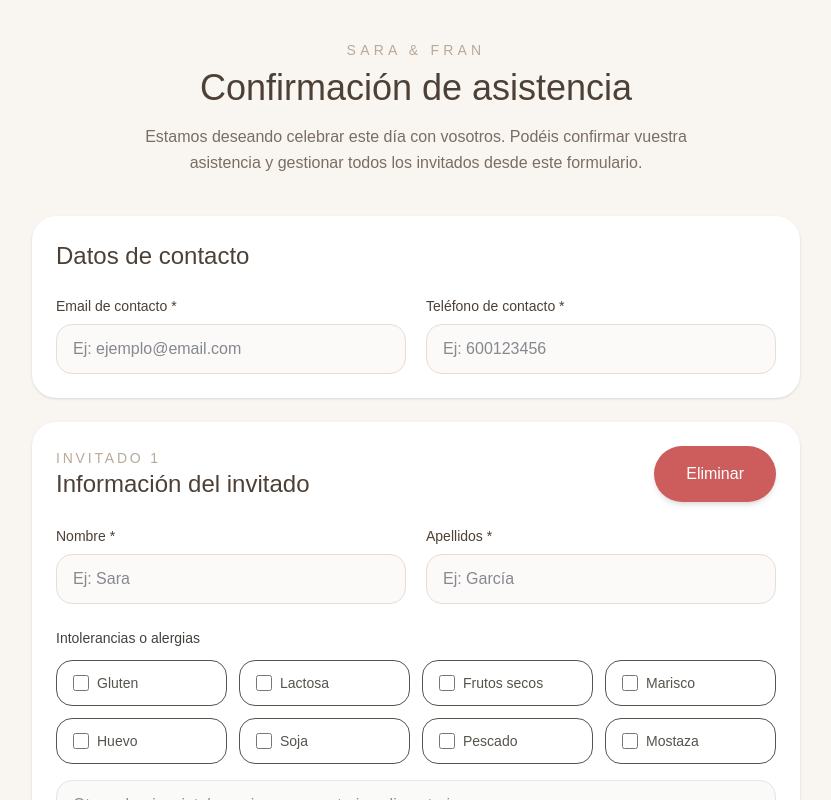
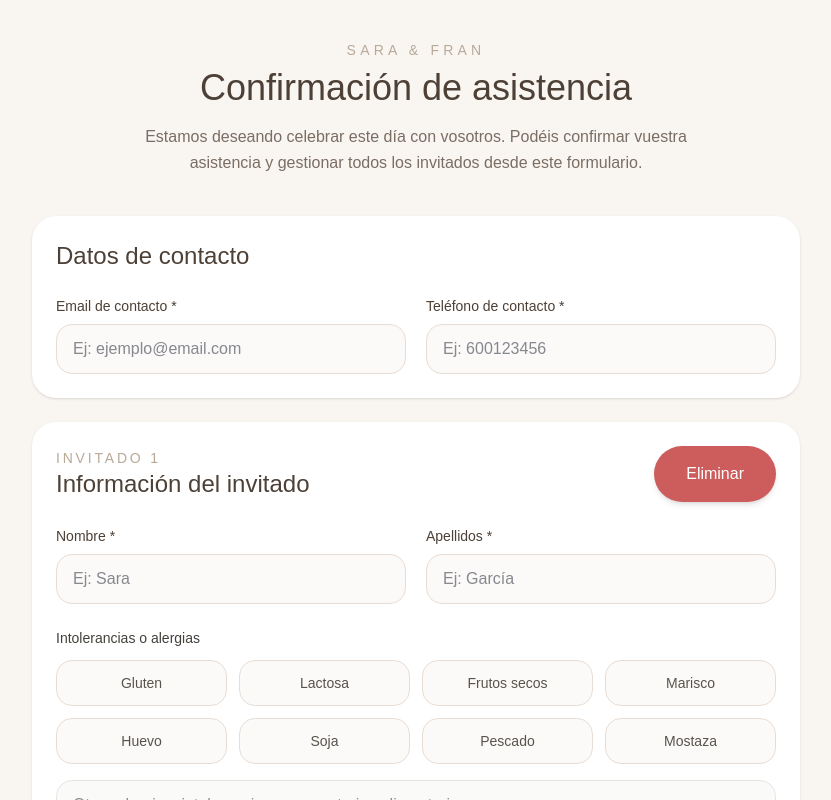
Before and after one commit to MiguelRico/boda-toscano-sara, a React (Vite) app: page /rsvp in a window 1280 px wide. Both pictures are taken after a click on the button "Crear nueva confirmación". Shown: the top 800 px of the page, without its empty margins (224-1055 px from the left). Built offline with nearby package versions, Linux system fonts and the light colour scheme.

Commit message:
Add RevealItem, PageTransition

```diff
--- a/package.json
+++ b/package.json
@@ -12,6 +12,7 @@
   "dependencies": {
     "@hookform/resolvers": "^5.2.2",
     "axios": "^1.16.1",
+    "framer-motion": "^12.38.0",
     "react": "^19.2.6",
     "react-dom": "^19.2.6",
     "react-hook-form": "^7.75.0",
--- /dev/null
+++ b/src/components/common/HeroReveal.jsx
@@ -0,0 +1,26 @@
+import { motion } from "framer-motion";
+
+export function HeroReveal({ children }) {
+  return (
+    <motion.div
+      initial={{
+        opacity: 0,
+        y: 50,
+        scale: 1.02,
+        filter: "blur(18px)",
+      }}
+      animate={{
+        opacity: 1,
+        y: 0,
+        scale: 1,
+        filter: "blur(0px)",
+      }}
+      transition={{
+        duration: 1.8,
+        ease: [0.16, 1, 0.3, 1],
+      }}
+    >
+      {children}
+    </motion.div>
+  );
+}
--- /dev/null
+++ b/src/components/common/PageTransition.jsx
@@ -0,0 +1,52 @@
+import { motion } from "framer-motion";
+
+export default function PageTransition({ children }) {
+  return (
+    <motion.div
+      initial="hidden"
+      animate="visible"
+      exit="exit"
+      variants={{
+        hidden: {
+          opacity: 0,
+          y: 40,
+          scale: 1.015,
+          filter: "blur(14px)",
+        },
+
+        visible: {
+          opacity: 1,
+          y: 0,
+          scale: 1,
+          filter: "blur(0px)",
+
+          transition: {
+            duration: 1.4,
+
+            ease: [0.16, 1, 0.3, 1],
+
+            when: "beforeChildren",
+
+            delayChildren: 0.15,
+
+            staggerChildren: 0.12,
+          },
+        },
+
+        exit: {
+          opacity: 0,
+          y: -20,
+          scale: 0.995,
+          filter: "blur(10px)",
+
+          transition: {
+            duration: 0.45,
+            ease: [0.7, 0, 0.84, 0],
+          },
+        },
+      }}
+    >
+      {children}
+    </motion.div>
+  );
+}
--- /dev/null
+++ b/src/components/common/RevealItem.jsx
@@ -0,0 +1,31 @@
+import { motion } from "framer-motion";
+
+export function RevealItem({ children, delay = 0, amount = 0.4 }) {
+  return (
+    <motion.div
+      initial={{
+        opacity: 0,
+        y: 40,
+        scale: 1.01,
+        filter: "blur(12px)",
+      }}
+      whileInView={{
+        opacity: 1,
+        y: 0,
+        scale: 1,
+        filter: "blur(0px)",
+      }}
+      viewport={{
+        once: true,
+        amount: amount,
+      }}
+      transition={{
+        duration: 1.2,
+        delay,
+        ease: [0.16, 1, 0.3, 1],
+      }}
+    >
+      {children}
+    </motion.div>
+  );
+}
--- a/src/pages/RsvpPage.jsx
+++ b/src/pages/RsvpPage.jsx
@@ -1,5 +1,7 @@
 import React, { useEffect, useMemo, useState } from "react";
 import StatusPopup from "../components/common/StatusPopup";
+import PageTransition from "../components/common/PageTransition";
+import { RevealItem } from "../components/common/RevealItem";
 import { useSearchParams } from "react-router-dom";
 
 const MAX_GUESTS = 10;
@@ -409,6 +411,8 @@ export default function ConfirmationPage() {
   }
 
   return (
+    <PageTransition>
+      <div>
         <div className="min-h-screen bg-[#f9f6f2] px-4 py-10">
           <div className="mx-auto max-w-3xl">
             <div className="mb-10 text-center">
@@ -421,9 +425,9 @@ export default function ConfirmationPage() {
               </h1>
 
               <p className="mx-auto max-w-xl text-base leading-relaxed text-[#7a6d63]">
-            Estamos deseando celebrar este día con vosotros. Podéis confirmar
-            vuestra asistencia y gestionar todos los invitados desde este
-            formulario.
+                Estamos deseando celebrar este día con vosotros. Podéis
+                confirmar vuestra asistencia y gestionar todos los invitados
+                desde este formulario.
               </p>
             </div>
 
@@ -435,8 +439,8 @@ export default function ConfirmationPage() {
                   </h2>
 
                   <p className="text-sm text-[#7a6d63]">
-                Introduce el email asociado a tu invitación para modificarla o
-                revisarla.
+                    Introduce el email asociado a tu invitación para modificarla
+                    o revisarla.
                   </p>
                 </div>
 
@@ -448,7 +452,9 @@ export default function ConfirmationPage() {
                   <input
                     type="email"
                     value={contact.email}
-                onChange={(e) => handleContactChange("email", e.target.value)}
+                    onChange={(e) =>
+                      handleContactChange("email", e.target.value)
+                    }
                     className="w-full rounded-2xl border border-[#e7ddd4] bg-[#fcfaf8] px-4 py-3 outline-none transition focus:border-[#b89f87]"
                     placeholder="ejemplo@email.com"
                   />
@@ -503,7 +509,9 @@ export default function ConfirmationPage() {
                       />
 
                       {errors.email && (
-                    <p className="mt-2 text-sm text-red-500">{errors.email}</p>
+                        <p className="mt-2 text-sm text-red-500">
+                          {errors.email}
+                        </p>
                       )}
                     </div>
 
@@ -523,14 +531,21 @@ export default function ConfirmationPage() {
                       />
 
                       {errors.phone && (
-                    <p className="mt-2 text-sm text-red-500">{errors.phone}</p>
+                        <p className="mt-2 text-sm text-red-500">
+                          {errors.phone}
+                        </p>
                       )}
                     </div>
                   </div>
                 </div>
 
+                <RevealItem amount={0.1}>
                   {guests.map((guest, index) => (
-              <div key={index} className="rounded-3xl bg-white p-6 shadow-sm">
+                    <div
+                      key={index}
+                      className="rounded-3xl bg-white p-6 shadow-sm mb-6"
+                    >
+                      <RevealItem>
                         <div className="mb-6 flex items-center justify-between">
                           <div>
                             <p className="text-sm uppercase tracking-[0.2em] text-[#b8a999]">
@@ -585,7 +600,11 @@ export default function ConfirmationPage() {
                               type="text"
                               value={guest.lastname}
                               onChange={(e) =>
-                        handleGuestChange(index, "lastname", e.target.value)
+                                handleGuestChange(
+                                  index,
+                                  "lastname",
+                                  e.target.value,
+                                )
                               }
                               className="w-full rounded-2xl border border-[#e7ddd4] bg-[#fcfaf8] px-4 py-3 outline-none transition focus:border-[#b89f87]"
                               placeholder="Ej: García"
@@ -598,7 +617,9 @@ export default function ConfirmationPage() {
                             )}
                           </div>
                         </div>
+                      </RevealItem>
 
+                      <RevealItem>
                         <div className="mt-6">
                           <label className="mb-3 block text-sm font-medium text-stone-700">
                             Intolerancias o alergias
@@ -611,19 +632,23 @@ export default function ConfirmationPage() {
                               return (
                                 <label
                                   key={allergy}
-                          className={`flex cursor-pointer items-center gap-2 rounded-2xl border px-4 py-3 text-sm transition ${
+                                  className={`flex cursor-pointer items-center justify-center rounded-2xl border px-4 py-3 text-sm transition ${
                                     checked
                                       ? "border-[#e7ddd4] bg-[#b89d87] hover:bg-[#a88d77] text-white"
-                              : "border-[#e7ddd4]-stone-200 bg-[#fcfaf8]-stone-50 text-stone-600 hover:border-[#b89f87]"
+                                      : "border-[#e7ddd4] bg-[#fcfaf8] text-stone-600 hover:border-[#b89f87]"
                                   }`}
                                 >
                                   <input
                                     type="checkbox"
+                                    className="hidden"
                                     checked={checked}
                                     onChange={() =>
-                              handleGuestChange(index, "allergies", allergy)
+                                      handleGuestChange(
+                                        index,
+                                        "allergies",
+                                        allergy,
+                                      )
                                     }
-                            className="h-4 w-4 rounded border border-[#e7ddd4] bg-white accent-white focus:ring-0"
                                   />
 
                                   {allergy}
@@ -648,7 +673,9 @@ export default function ConfirmationPage() {
                             />
                           </div>
                         </div>
+                      </RevealItem>
 
+                      <RevealItem>
                         <div className="mt-5">
                           <label className="mb-2 block text-sm text-[#4d4036]">
                             Comentarios adicionales
@@ -658,7 +685,11 @@ export default function ConfirmationPage() {
                             rows={4}
                             value={guest.comments}
                             onChange={(e) =>
-                      handleGuestChange(index, "comments", e.target.value)
+                              handleGuestChange(
+                                index,
+                                "comments",
+                                e.target.value,
+                              )
                             }
                             className="w-full rounded-2xl border border-[#e7ddd4] bg-[#fcfaf8] px-4 py-3 outline-none transition focus:border-[#b89f87]"
                             placeholder="Cualquier indicación que debamos tener en cuenta"
@@ -670,7 +701,9 @@ export default function ConfirmationPage() {
                             </p>
                           )}
                         </div>
+                      </RevealItem>
 
+                      <RevealItem>
                         <div className="mt-6 rounded-3xl border border-[#e7ddd4] bg-[#fcfaf8] px-4 py-3 outline-none transition focus:border-[#b89f87] p-5">
                           <div className="flex items-start justify-between gap-4">
                             <div>
@@ -679,8 +712,8 @@ export default function ConfirmationPage() {
                               </h3>
 
                               <p className="mt-1 text-sm leading-6 text-stone-600">
-                        Tendremos autobús para facilitar el desplazamiento de
-                        ida y vuelta.
+                                Tendremos autobús para facilitar el
+                                desplazamiento de ida y vuelta.
                               </p>
                             </div>
 
@@ -719,7 +752,9 @@ export default function ConfirmationPage() {
                                   }
                                   className="w-full rounded-2xl border border-stone-200 bg-white px-4 py-3 text-stone-700 outline-none focus:border-[#b89f87]"
                                 >
-                          <option value="No">No necesito autobus de ida</option>
+                                  <option value="No">
+                                    No necesito autobus de ida
+                                  </option>
                                   <option value="18:00">18:00</option>
                                 </select>
                               </div>
@@ -750,8 +785,10 @@ export default function ConfirmationPage() {
                             </div>
                           )}
                         </div>
+                      </RevealItem>
                     </div>
                   ))}
+                </RevealItem>
 
                 <div className="flex flex-col gap-4">
                   {totalGuests < MAX_GUESTS && (
@@ -791,5 +828,7 @@ export default function ConfirmationPage() {
             }
           />
         </div>
+      </div>
+    </PageTransition>
   );
 }
```
Also changed, not shown: src/pages/DetailsPage.jsx (+23 -9 lines), src/pages/LandingPage.jsx (+15 -6 lines), 1 other file (tests, documents, lock files or other folders). Lines whose indentation alone changed are shown as unchanged.
